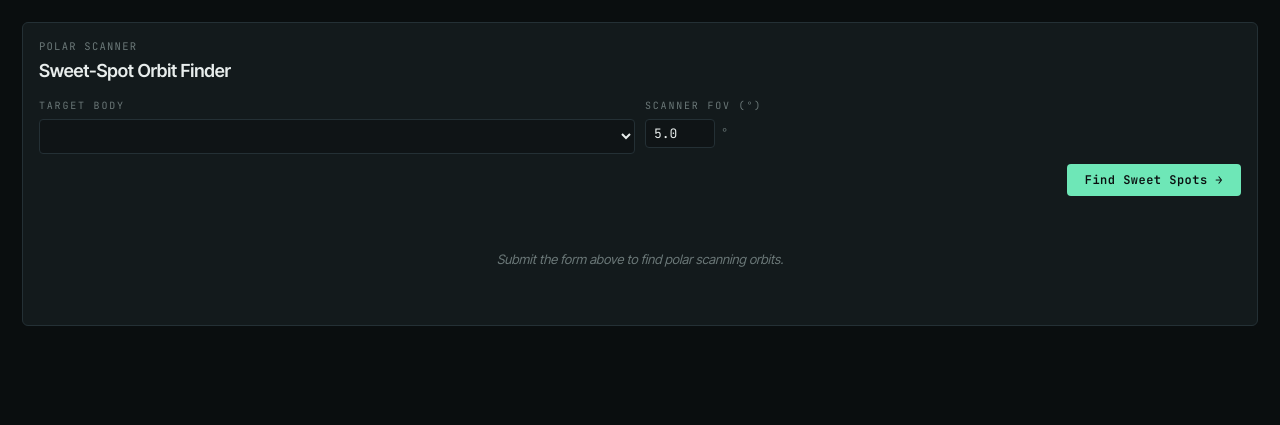
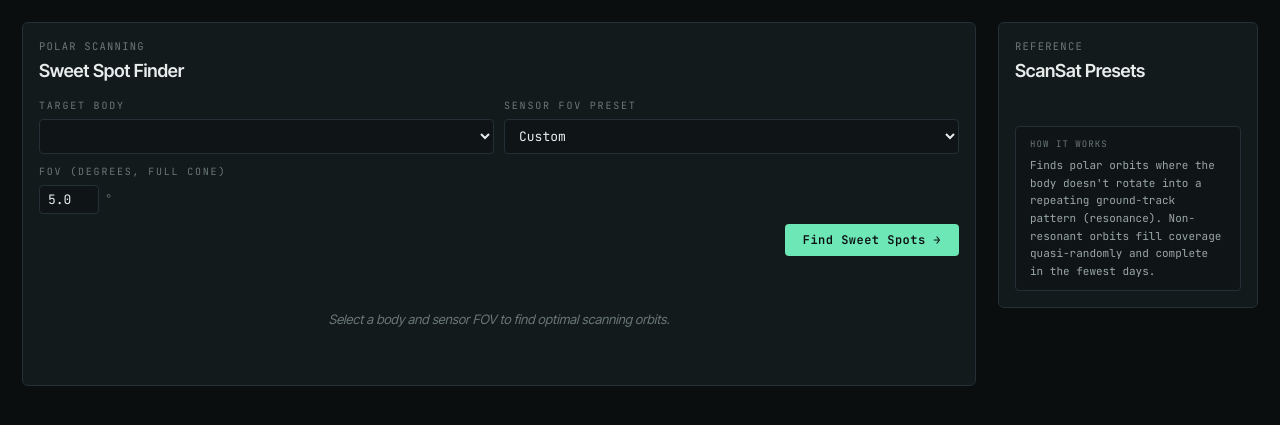
Before and after one commit to epriv/KSP-helper, a FastAPI app: template src/ksp_planner/web/templates/pages/scanning.html in a window 1280 px wide. Shown: the part 68-493 px from the top of the page. Run offline with FastAPI, Linux system fonts and the light colour scheme; the template is opened without the code that fills it, so the values that code supplies are empty; parts of the project's set-up code (start-up, migrations or seed data) failed here and were passed over.

Commit message:
feat(8f): scanning UI — sweet-spot cards, FOV preset sidebar, PROGRESS.md
Co-Authored-By: Claude Sonnet 4.6 <noreply@anthropic.com>

```diff
--- a/src/ksp_planner/web/templates/pages/scanning.html
+++ b/src/ksp_planner/web/templates/pages/scanning.html
@@ -5,10 +5,13 @@
 {% block title %}Scanning Optimizer — KSP Planner{% endblock %}
 
 {% block content %}
+<div style="display:grid;grid-template-columns:1fr 260px;gap:22px;align-items:start;">
+
+  {# ── Optimizer panel ── #}
   <div class="ksp-panel">
     <div class="ksp-panel-header">
-    <div class="ksp-panel-eyebrow">Polar Scanner</div>
-    <h2 class="ksp-panel-title">Sweet-Spot Orbit Finder</h2>
+      <div class="ksp-panel-eyebrow">Polar Scanning</div>
+      <h2 class="ksp-panel-title">Sweet Spot Finder</h2>
     </div>
 
     {% if error %}{{ error_flash(error) }}{% endif %}
@@ -22,11 +25,26 @@
           {{ body_select("body", bodies, selected=(form.body if form else "kerbin")) }}
         </div>
         <div class="ksp-stop">
-        <div class="ksp-stop-label">Scanner FoV (°)</div>
+          <div class="ksp-stop-label">Sensor FOV preset</div>
+          <select class="ksp-select" name="fov_preset"
+                  onchange="document.querySelector('[name=fov_deg]').value=this.value||this.value">
+            <option value="">Custom</option>
+            {% for preset in fov_presets %}
+            <option value="{{ preset.fov_deg }}"
+              {% if form and form.fov_deg == preset.fov_deg %}selected{% endif %}>
+              {{ preset.name }} ({{ preset.fov_deg }}°)
+            </option>
+            {% endfor %}
+          </select>
+        </div>
+      </div>
+
+      <div style="margin-bottom:10px;">
+        <div class="ksp-stop">
+          <div class="ksp-stop-label">FOV (degrees, full cone)</div>
           <div class="ksp-margin">
-          <input class="ksp-input" type="number" name="fov_deg"
-                 min="0.01" max="90" step="0.1"
-                 value="{{ form.fov_deg if form else 5.0 }}" style="width:70px;">
+            <input class="ksp-input" type="number" name="fov_deg" min="0.1" max="90" step="0.1"
+                   value="{{ form.fov_deg if form else 5.0 }}" style="width:60px;">
             <span class="ksp-suffix">°</span>
           </div>
         </div>
@@ -41,8 +59,37 @@
       {% if response %}
         {% include "partials/scanning_result.html" %}
       {% else %}
-      <div class="ksp-empty">Submit the form above to find polar scanning orbits.</div>
+        <div class="ksp-empty">Select a body and sensor FOV to find optimal scanning orbits.</div>
       {% endif %}
     </div>
   </div>
+
+  {# ── Sidebar: FOV reference ── #}
+  <div class="ksp-panel">
+    <div class="ksp-panel-header">
+      <div class="ksp-panel-eyebrow">Reference</div>
+      <h2 class="ksp-panel-title">ScanSat Presets</h2>
+    </div>
+    <div style="display:flex;flex-direction:column;gap:2px;font-family:var(--mono);font-size:12px;">
+      {% for preset in fov_presets %}
+      <div style="display:flex;justify-content:space-between;padding:6px 10px;
+                  background:var(--bg-2);border-radius:3px;">
+        <span style="color:var(--text-2);">{{ preset.name }}</span>
+        <span style="color:var(--text);">{{ preset.fov_deg }}°</span>
+      </div>
+      {% endfor %}
+    </div>
+
+    <div style="margin-top:14px;padding:10px 14px;background:var(--bg-2);
+                border:1px solid var(--line);border-radius:4px;
+                font-family:var(--mono);font-size:11px;color:var(--text-2);line-height:1.6;">
+      <div style="color:var(--text-3);text-transform:uppercase;font-size:9px;
+                  letter-spacing:0.12em;margin-bottom:6px;">How it works</div>
+      Finds polar orbits where the body doesn't rotate into a repeating ground-track
+      pattern (resonance). Non-resonant orbits fill coverage quasi-randomly and
+      complete in the fewest days.
+    </div>
+  </div>
+
+</div>
 {% endblock %}
```
Also changed, not shown: docs/PROGRESS.md (+23 -4 lines), src/ksp_planner/web/templates/partials/scanning_result.html (+24 -26 lines). Lines whose indentation alone changed are shown as unchanged.
